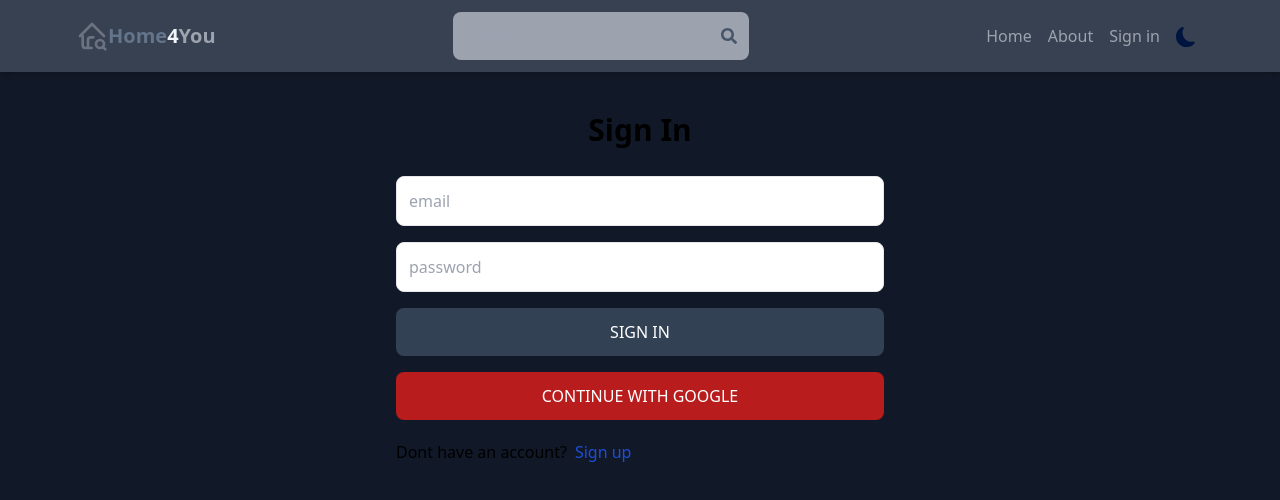
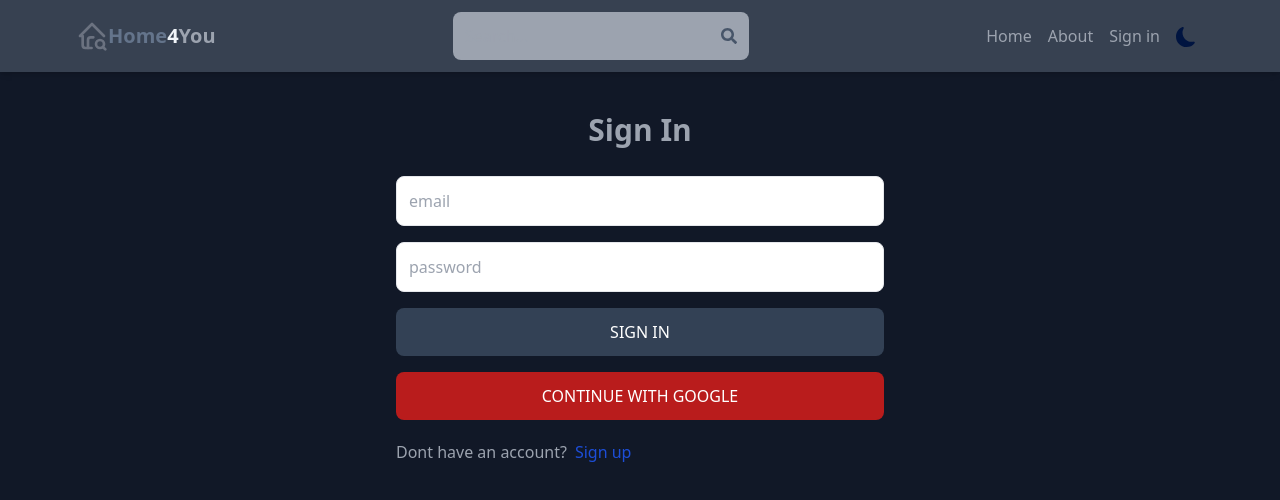
Before and after one commit to Chuuch/MERN-Stack-Real-Estate, a React (Vite) app in the folder client/: page /sign-in in a window 1280 px wide. Shown: the top 500 px of the page. Built offline with nearby package versions, Linux system fonts and the light colour scheme; no server answers.

Commit message:
fixed text color for signin/signup

```diff
--- a/client/src/pages/SignIn/SignIn.jsx
+++ b/client/src/pages/SignIn/SignIn.jsx
@@ -40,7 +40,7 @@ const SignIn = () => {
   };
   return (
     <div className='p-3 max-w-lg mx-auto'>
-      <h1 className='text-3xl text-center font-semibold my-7'>Sign In</h1>
+      <h1 className='text-3xl text-center font-semibold my-7 dark:text-gray-400'>Sign In</h1>
       <form onSubmit={handleSubmit} className='flex flex-col gap-4'>
         <input
           type='email'
@@ -66,7 +66,7 @@ const SignIn = () => {
         <OAuth/>
       </form>
       <div className='flex gap-2 mt-5'>
-        <p>Dont have an account?</p>
+        <p className='dark:text-gray-400'>Dont have an account?</p>
         <Link to={'/sign-up'}>
           <span className='text-blue-700'>Sign up</span>
         </Link>
--- a/client/src/pages/SignUp/SignUp.jsx
+++ b/client/src/pages/SignUp/SignUp.jsx
@@ -41,7 +41,7 @@ const SignUp = () => {
 	};
 	return (
 		<div className="p-3 max-w-lg mx-auto">
-			<h1 className="text-3xl text-center font-semibold my-7">Sign Up</h1>
+			<h1 className="text-3xl text-center font-semibold my-7 dark:text-gray-400">Sign Up</h1>
 			<form onSubmit={handleSubmit} className="flex flex-col gap-4">
 				<input
 					type="text"
@@ -74,7 +74,7 @@ const SignUp = () => {
 				<OAuth />
 			</form>
 			<div className="flex gap-2 mt-5">
-				<p>Have an account?</p>
+				<p className='dark:text-gray-400'>Have an account?</p>
 				<Link to={'/sign-in'}>
 					<span className="text-blue-700">Sign in</span>
 				</Link>
```
